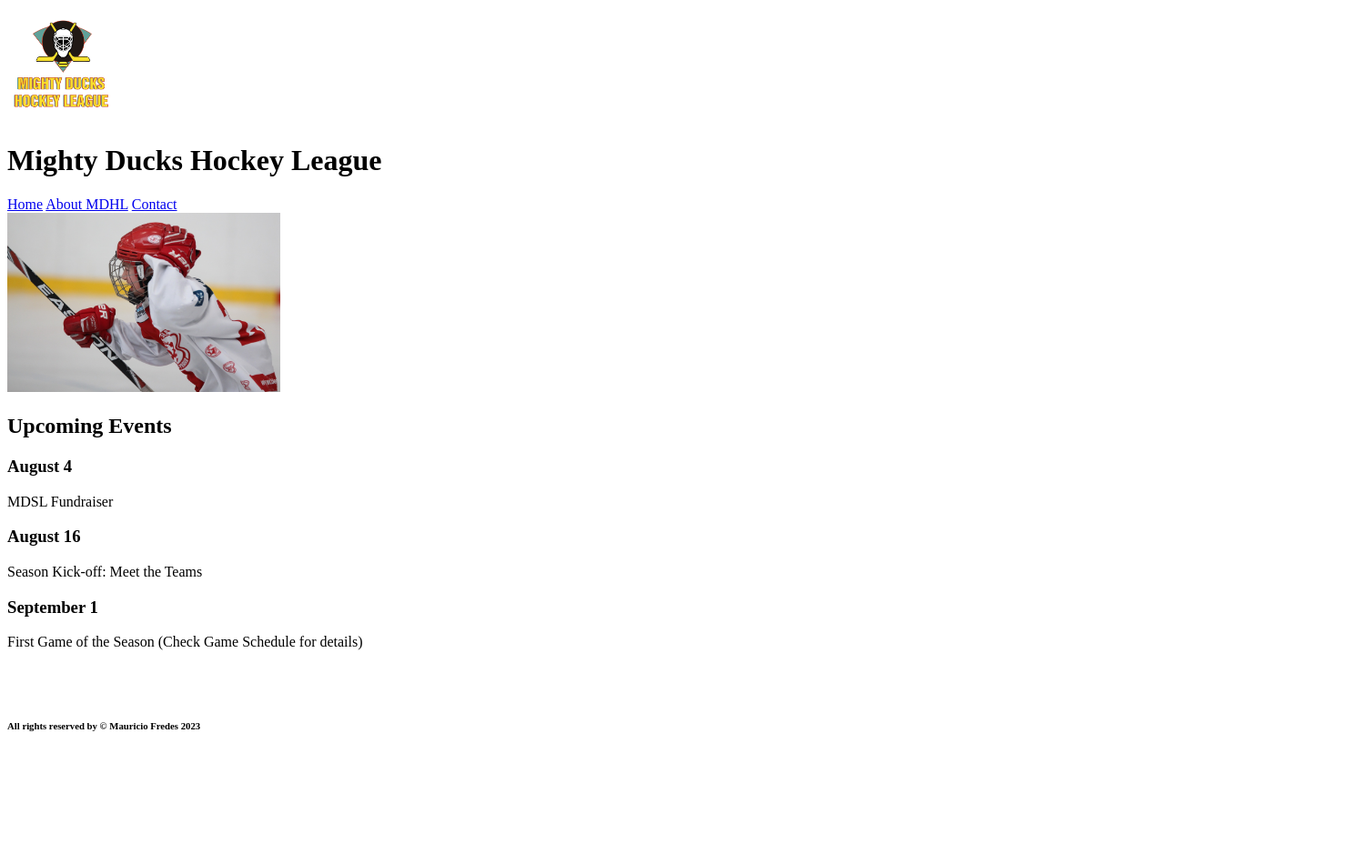
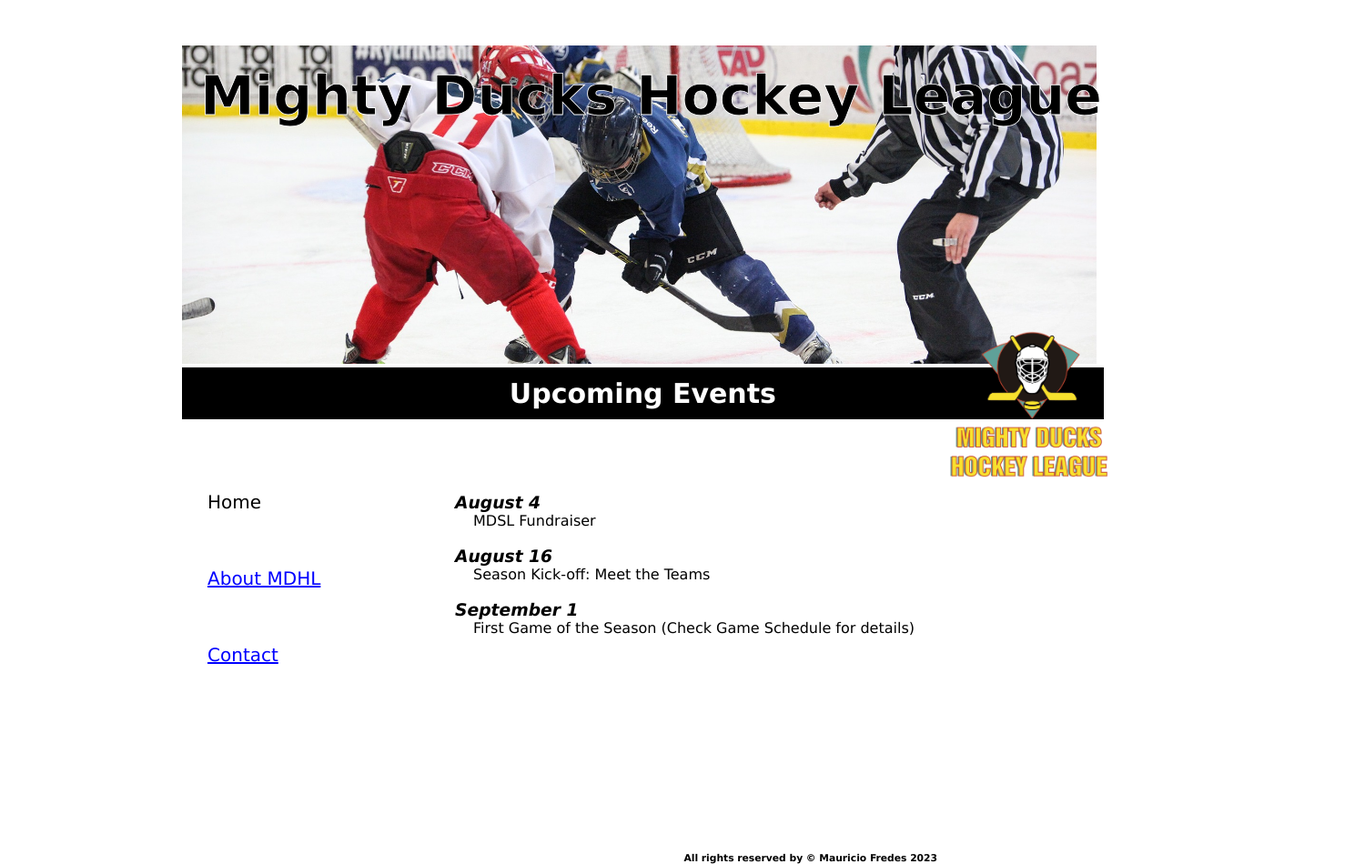
Before and after one commit to fredesmau/AP-MindHub, a plain HTML site: page index.html in a window 1280 px wide. Shown: the whole page at 91% size, 1500 px wide, since content can reach past the window. Before the commit the page ends 829 px from the top, so only its background shows below. Drawn offline with Linux system fonts and the light colour scheme.

Commit message:
agregado de archivos css

```diff
--- a/index.html
+++ b/index.html
@@ -4,44 +4,57 @@
     <meta charset="UTF-8">
     <meta http-equiv="X-UA-Compatible" content="IE=edge">
     <meta name="viewport" content="width=device-width, initial-scale=1.0">
+
+    <!-- PARA CAMBIAR ENTRE ARCHIVOS CSS COMENTAR LOS QUE NO SE QUIEREN USAR -->
+
+    <link rel="stylesheet" href="styles1.css">
+    <!-- <link rel="stylesheet" href="styles2.css">
+    <link rel="stylesheet" href="styles3.css"> -->
+
+    <!-- PARA CAMBIAR ENTRE ARCHIVOS CSS COMENTAR LOS QUE NO SE QUIEREN USAR -->
+
+    <link rel="preconnect" href="https://fonts.googleapis.com">
+    <link rel="preconnect" href="https://fonts.gstatic.com" crossorigin>
+    <link href="https://fonts.googleapis.com/css2?family=Mukta:wght@300;600;700;800&display=swap" rel="stylesheet">
     <title>Mighty Ducks Hockey Legue</title>
 </head>
 <body>
 
     <header>
-        <img src="/img/LogoMightyDucks-01.png" alt="Logo Mighty Ducks Hockey League" width="120">
-        <h1>Mighty Ducks Hockey League</h1>
+        <h1 class="titulo">Mighty Ducks Hockey League</h1>
     </header>
 
+
     <nav>
-        <a href="./">Home</a>
-        <a href="/about.html">About MDHL</a>
-        <a href="/contact.html">Contact</a>
+        <a class="activo" href="./">Home</a>
+        <a class="inactivo" href="/about.html">About MDHL</a>
+        <a class="inactivo" href="/contact.html">Contact</a>
     </nav>
 
+    <div class="banner">
+        <img src="/img/design1_image1.jpg" alt="Two contrincants playing hockey">
+    </div>
+    <h2 class="subtitulo">Upcoming Events</h2>
+
     <aside>
-        <img src="/img/hockey1.jpg" alt="Hockey player adjusting his helmet" width="300" >
+        <img src="/img/LogoMightyDucks-01.png" alt="Logo" width="200">
     </aside>
 
     <main>
-
-        <h2>Upcoming Events</h2>
-
         <article>
             <h3>August 4</h3>
-            <p>MDSL Fundraiser</p>
+            <p>MDSL Fundraiser</p><br>
         </article>
 
         <article>
             <h3>August 16</h3>
-            <p>Season Kick-off: Meet the Teams</p>
+            <p>Season Kick-off: Meet the Teams</p><br>
         </article>
 
         <article>
             <h3>September 1</h3>
-            <p>First Game of the Season (Check Game Schedule for details)</p>
+            <p>First Game of the Season (Check Game Schedule for details)</p><br>
         </article>
-
     </main>
 
     <footer>
--- /dev/null
+++ b/styles1.css
@@ -0,0 +1,114 @@
+*{
+    font-family: Verdana, Geneva, Tahoma, sans-serif;
+    margin: 0;
+    padding: 0;
+
+}
+header{
+    display: inline;
+
+    padding: 10px 0;
+}
+.titulo{
+    font-size: 60px;
+    display: inline;
+    position: fixed;
+    top:70px;
+    left:220px;
+    -webkit-text-stroke:#fff .9px;
+}
+
+.banner img{
+    width: 78.5%;
+    height: 350px;
+    margin-left: 200px;
+    object-fit: cover
+
+}
+
+nav{
+    width: 200px;
+    height: 50px;;
+
+    position: relative;
+    top: 510px;
+}
+
+nav a{
+
+    margin: 30px 10px;
+    display:inline-block;
+    font-size: 20px;
+    padding: 30px 0;
+    position: relative;
+    left: 220px;
+}
+
+
+
+.activo{
+
+    color: #000;
+    text-decoration:none;
+
+    margin: 0 8px;
+}
+
+.inactivo{
+
+    color: blue;
+
+
+    margin: 0 8px
+}
+
+.subtitulo{
+    font-size: 30px;
+    display: block;
+    border: 1px black solid;
+    background-color: black;
+    color: #fff;
+    text-align: center;
+    padding: 10px;
+    margin-left: 200px;
+    width: 77.4%;
+}
+aside{
+    display: inline-block;
+    display: flexbox;
+    justify-content: flex-start;
+    position: relative;
+    left: 65%;
+    bottom: 120px;
+}
+
+aside img{
+    display: inline-block;
+    margin-left: 200px;
+    justify-content: flex-start;
+}
+
+main{
+    margin-left: 100px;
+    margin-right: 250px;
+    position: relative;
+    bottom: 130px;
+    left: 400px;
+
+    width: 1000px;
+}
+
+h3{
+    font-style: italic;
+}
+
+p{
+    text-indent: 20px;
+}
+
+footer{
+    margin-left: 200px;
+    margin-top: 50px;
+    text-align: right;
+    margin-right: 250px;
+}
--- /dev/null
+++ b/styles2.css
@@ -0,0 +1,107 @@
+*{
+    font-family: Verdana, Geneva, Tahoma, sans-serif;
+    margin: 0;
+    padding: 0;
+
+}
+header{
+    display: inline-block;
+    margin-left: 200px;
+    margin-top: 50px;
+    padding: 10px 0;
+}
+.titulo{
+    font-size: 60px;
+    display: inline;
+    font-style: italic;
+
+
+}
+
+
+nav{
+
+    display: inline;
+    margin-left: 90px;
+    position: relative;
+    top: 20px;
+}
+
+nav a{
+    border: 2px black   solid;
+    padding: 5px 10px;
+    display: inline-block;
+    font-size: 20px;
+}
+
+.banner img{
+    width: 78.5%;
+    height: 350px;
+    margin-left: 200px;
+    object-fit: cover
+
+}
+
+.activo{
+    background-color:rgb(27, 153, 27) ;
+    color: #fff;
+    text-decoration:none;
+    box-shadow: 4px 4px 0 0 rgb(92, 90, 90);
+    margin: 0 8px
+}
+
+.inactivo{
+    background-color:rgb(38, 102, 221) ;
+    color: #fff;
+    text-decoration:none;
+    box-shadow: 4px 4px 0 0 rgb(92, 90, 90);
+    margin: 0 8px
+}
+
+.subtitulo{
+    font-size: 30px;
+    display: block;
+    border: 1px black solid;
+    background-color: black;
+    color: #fff;
+    text-align: center;
+    padding: 10px;
+    margin-left: 200px;
+    width: 77.4%;
+}
+aside{
+    display: inline-block;
+    display: flexbox;
+    justify-content: flex-start;
+}
+
+aside img{
+    display: inline-block;
+    margin-left: 200px;
+    justify-content: flex-start;
+}
+
+main{
+    margin-left: 150px;
+    margin-right: 250px;
+    position: relative;
+    bottom: 150px;
+    left: 400px;
+
+    width: 1000px;
+}
+
+h3{
+    font-style: italic;
+}
+
+p{
+    text-indent: 20px;
+}
+
+footer{
+    margin-left: 200px;
+    margin-top: 50px;
+    text-align: right;
+    margin-right: 250px;
+}
--- /dev/null
+++ b/styles3.css
@@ -0,0 +1,165 @@
+*{
+    font-family: 'Mukta', sans-serif;
+    margin: 0;
+    padding: 0;
+
+}
+body{
+    background-color: rgb(255, 255, 255);
+    background: linear-gradient(180deg, rgb(141, 141, 141) 0%, rgb(168, 168, 168) 20%, rgba(255,255,255,1) 100%);
+}
+
+header{
+    width: 100%;
+    display: inline-block;
+
+    margin-top: 50px;
+    margin-bottom: 10px;
+    padding: 10px ;
+    background-color: rgb(50, 49, 51);
+    position: relative;
+
+
+
+}
+
+.titulo{
+    font-size: 65px;
+    font-weight: 800;
+    display: inline;
+    position: relative;
+    left: 520px;
+    color: #fff;
+    text-align: center;
+
+}
+
+aside {
+
+    display: inline-block;
+    display: flexbox;
+    justify-content: flex-start;
+    position: relative;
+    left: 15%;
+    bottom: 150px;
+    background-color: rgb(63, 1, 121);
+    border-radius: 20% 20% 130% 130%;
+    border: rgb(0, 0, 0) 5px solid ;
+}
+
+aside img{
+    display: inline-block;
+}
+
+
+
+nav{
+
+    height: 50px;
+    position: relative;
+    display: flex;
+    background-color: black;
+    width: 100%;
+
+
+
+}
+
+nav a{
+    width: 300px;
+    display:inline-block;
+    font-size: 25px;
+    font-weight: 600;
+    padding: 30px 10px;
+    padding-bottom: 0px;
+    position: relative;
+    left: 440px;
+    text-align: center;
+    justify-content: space-around;
+    padding: 10px;
+
+
+}
+
+
+
+.activo{
+    background-color: rgb(136, 69, 199);
+    color: #fff;
+    text-decoration:none;
+    border-bottom: #fff 4px solid;
+    margin: 0 8px;
+    position: relative;
+
+
+}
+
+
+.inactivo{
+    background-color: rgb(63, 1, 121);
+    color: #fff;
+    text-decoration:none;
+
+    margin: 0 8px
+}
+
+.banner img{
+    padding-top: 10px;;
+    width: 78.5%;
+    height: 350px;
+    margin-left: 200px;
+    object-fit: cover
+
+}
+
+.subtitulo{
+    font-size: 30px;
+    font-weight: 600;
+    display: block;
+    border: 1px black solid;
+    background-color: black;
+    color: #fff;
+    text-align: center;
+    padding-top: 10px;
+    margin-left: 200px;
+    width: 78.5%;
+    border-radius: 0px 0px 40px 40px;
+}
+
+main{
+    margin-left: 150px;
+    margin-right: 250px;
+    position: relative;
+    bottom: 150px;
+    left: 400px;
+    width: 1000px;
+}
+
+h3{
+    background: rgb(63,1,121);
+    background: linear-gradient(90deg, rgba(63,1,121,1) 0%, rgba(9,22,121,1) 15%, rgb(153, 153, 153) 100%);
+    border-radius: 80px 0% 0% 0% ;
+    color: #fff;
+    text-indent: 40px;
+    font-style: italic;
+    font-size: 25px;
+    font-weight: 800;
+}
+
+p{
+    text-indent: 60px;
+    font-size: 20px;
+    font-weight: 800;
+    padding: 10px;
+
+
+}
+
+footer{
+    margin-left: 200px;
+    margin-top: 100px;
+    text-align: right;
+    margin-right: 250px;
+    font-size: 20px;
+    padding: 50px;
+}
```
Also changed, not shown: about.html (+25 -10 lines), contact.html (+22 -6 lines), img/design1_image1.jpg (added).
